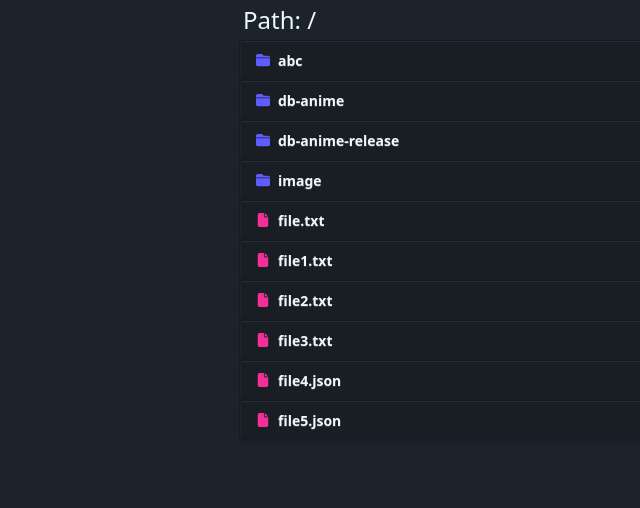
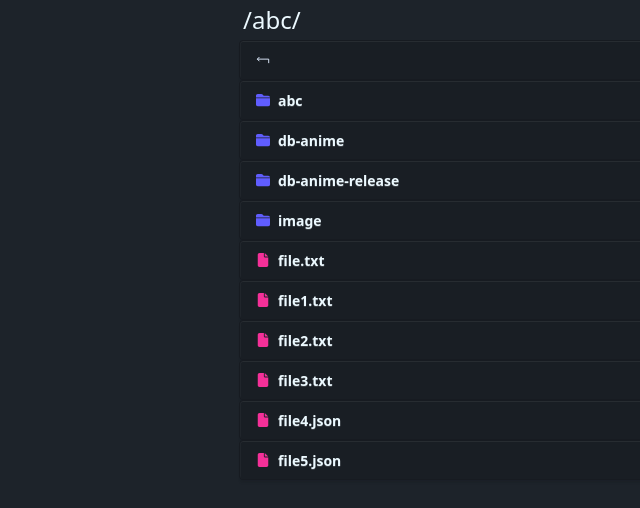
Before and after one commit to wdorsey/dotVFile, a Next.js app in the folder vfile-ui/: page / in a window 1280 px wide. Both pictures are taken after a click on the button "abc". Shown: the top 508 px of the page, without its empty margins (17-657 px from the left). Built offline with nearby package versions, Linux system fonts and the light colour scheme.

Commit message:
ui wip. got fileexplorer to a better place, need to redo approach with back button though

```diff
--- a/vfile-ui/src/app/api.ts
+++ b/vfile-ui/src/api.ts
@@ -1,4 +1,6 @@
 "use server";
+
+import { Record, RecordType } from "@/types";
 
 export declare interface VDirectory {
   id: string;
@@ -12,37 +14,40 @@ export declare interface VFileInfo {
   name: string;
 }
 
+export declare interface VFileDirectory {
+  dirs: VDirectory[];
+  files: VFileInfo[];
+}
+
 export async function getDirectories(dir: string): Promise<VDirectory[]> {
   // dummy data
   console.log(dir);
   const dirs = [
     {
       id: "bd8138f2-508e-48da-b8f5-b556061e75b2",
-      path: "/db-anime/",
+      path: dir.concat("db-anime/"),
       name: "db-anime",
     },
     {
       id: "0b3cf345-26cf-4cdc-9839-93d38bb3aefd",
-      path: "/db-anime-release/",
+      path: dir.concat("db-anime-release/"),
       name: "db-anime-release",
     },
     {
       id: "9ed9fba7-0306-48b1-8ae5-71a0e9270f60",
-      path: "/image/",
+      path: dir.concat("image/"),
       name: "image",
     },
     {
       id: "9ed9fba7-0306-48b1-8ae5-71a0e9270f60",
-      path: "/abc/",
+      path: dir.concat("abc/"),
       name: "abc",
     },
   ];
 
-  return dirs
-    .sort((a, b) => a.name.localeCompare(b.name))
-    .map((dir) => ({
-      ...dir,
-    })) as VDirectory[];
+  return dirs.map((dir) => ({
+    ...dir,
+  })) as VDirectory[];
 }
 
 export async function getFileInfos(dir: string): Promise<VFileInfo[]> {
@@ -52,38 +57,43 @@ export async function getFileInfos(dir: string): Promise<VFileInfo[]> {
     {
       id: "fe87f839-3678-4cba-9cda-5738f95dffab",
       name: "file3.txt",
-      path: "/file3.txt",
+      path: dir.concat("/file3.txt"),
     },
     {
       id: "fe87f839-3678-4cba-9cda-5738f95dffab",
       name: "file4.json",
-      path: "/file4.json",
+      path: dir.concat("/file4.json"),
     },
     {
       id: "fe87f839-3678-4cba-9cda-5738f95dffab",
       name: "file5.json",
-      path: "/file5.json",
+      path: dir.concat("/file5.json"),
     },
     {
       id: "fe87f839-3678-4cba-9cda-5738f95dffab",
       name: "file.txt",
-      path: "/file.txt",
+      path: dir.concat("/file.txt"),
     },
     {
       id: "fe87f839-3678-4cba-9cda-5738f95dffab",
       name: "file1.txt",
-      path: "/file1.txt",
+      path: dir.concat("/file1.txt"),
     },
     {
       id: "fe87f839-3678-4cba-9cda-5738f95dffab",
       name: "file2.txt",
-      path: "/file2.txt",
+      path: dir.concat("/file2.txt"),
     },
   ];
 
-  return files
-    .sort((a, b) => a.name.localeCompare(b.name))
-    .map((file) => ({
-      ...file,
-    })) as VFileInfo[];
+  return files.map((file) => ({
+    ...file,
+  })) as VFileInfo[];
 }
+
+export async function getDirectory(dir: string): Promise<VFileDirectory> {
+  return {
+    dirs: await getDirectories(dir),
+    files: await getFileInfos(dir),
+  } as VFileDirectory;
+}
--- a/vfile-ui/src/app/FileExplorer.tsx
+++ /dev/null
@@ -1,84 +0,0 @@
-import { FaFile, FaFolderClosed } from "react-icons/fa6";
-import { getDirectories, getFileInfos } from "./api";
-import React from "react";
-
-let path: string = "/";
-
-export enum RecordType {
-  Directory,
-  File,
-}
-
-interface Record {
-  type: RecordType;
-  path: string;
-  name: string;
-}
-
-function sortRecordNameCompare(a: Record, b: Record): number {
-  return a.name.localeCompare(b.name);
-}
-
-async function directoryRecords(): Promise<Record[]> {
-  const dirs = await getDirectories(path);
-
-  return dirs
-    .map((dir) => ({
-      type: RecordType.Directory,
-      path: dir.path,
-      name: dir.name,
-    }))
-    .sort(sortRecordNameCompare) as Record[];
-}
-
-async function fileRecords(): Promise<Record[]> {
-  const files = await getFileInfos(path);
-
-  return files
-    .map((file) => ({
-      type: RecordType.File,
-      path: file.path,
-      name: file.name,
-    }))
-    .sort(sortRecordNameCompare) as Record[];
-}
-
-function onRecordClick(record: Record): void {
-  if (record.type === RecordType.Directory) {
-    path = record.path;
-  } else {
-    // download file
-    console.log(record.path);
-  }
-}
-
-export default async function FileExplorer() {
-  const [path] = React.useState("/");
-  const dirs = await directoryRecords();
-  const files = await fileRecords();
-  const records = dirs.concat(files);
-
-  return (
-    <>
-      <div className="m-auto my-1 w-3xl px-1 text-2xl">Path: {path}</div>
-      <div className="m-auto flex w-3xl flex-col">
-        {records.map((record) => (
-          <button
-            className="btn flex w-full flex-row items-center gap-2 text-left"
-            key={record.path}
-            onClick={(e) => onRecordClick(record)}
-          >
-            <div>
-              {record.type === RecordType.Directory ? (
-                <FaFolderClosed className="fill-primary" />
-              ) : (
-                <FaFile className="fill-secondary" />
-              )}
-            </div>
-            <div className="grow">{record.name}</div>
-          </button>
-        ))}
-      </div>
-    </>
-  );
-}
--- a/vfile-ui/src/app/page.tsx
+++ b/vfile-ui/src/app/page.tsx
@@ -1,9 +1,13 @@
-import FileExplorer from "./FileExplorer";
+import { getDirectory } from "@/api";
+import FileExplorer from "@/components/FileExplorer";
 
-export default function Home() {
+export default async function Home() {
+  const path = "/";
+  const dir = await getDirectory(path);
+
   return (
     <div className="h-full w-full">
-      <FileExplorer />
+      <FileExplorer initialPath={path} initialDir={dir} />
     </div>
   );
 }
--- /dev/null
+++ b/vfile-ui/src/components/FileExplorer.tsx
@@ -0,0 +1,90 @@
+"use client";
+
+import { getDirectory, VFileDirectory } from "@/api";
+import { Path, Record, RecordType } from "@/types";
+import React from "react";
+import FileExplorerIcon from "./FileExplorerIcon";
+
+export default function FileExplorer({
+  initialPath,
+  initialDir,
+}: {
+  initialPath: string;
+  initialDir: VFileDirectory;
+}) {
+  function compileRecords(dir: VFileDirectory): Record[] {
+    function sortRecordNameCompare(a: Record, b: Record): number {
+      return a.name.localeCompare(b.name);
+    }
+
+    const dirRecords = dir.dirs
+      .map((dir) => ({
+        type: RecordType.Directory,
+        path: dir.path,
+        name: dir.name,
+      }))
+      .sort(sortRecordNameCompare) as Record[];
+
+    const fileRecords = dir.files
+      .map((file) => ({
+        type: RecordType.File,
+        path: file.path,
+        name: file.name,
+      }))
+      .sort(sortRecordNameCompare) as Record[];
+
+    return dirRecords.concat(fileRecords);
+  }
+
+  const [path, setPath] = React.useState({ path: initialPath } as Path);
+  const [records, setRecords] = React.useState(compileRecords(initialDir));
+
+  async function recordClick(record: Record): Promise<void> {
+    console.log(record.path);
+    if (
+      record.type === RecordType.Directory ||
+      record.type === RecordType.MoveBack
+    ) {
+      const newPath =
+        record.type === RecordType.Directory
+          ? ({ path: record.path, prevPath: path } as Path)
+          : ({ path: record.path, prevPath: path.prevPath } as Path);
+
+      console.log(JSON.stringify(newPath));
+      const dir = await getDirectory(record.path);
+      const newRecords = compileRecords(dir);
+
+      if (record.path !== "/") {
+        newRecords.unshift({
+          type: RecordType.MoveBack,
+          path: newPath.prevPath || "/",
+          name: "",
+        } as Record);
+      }
+
+      setPath(newPath);
+      setRecords(newRecords);
+    } else {
+      // download file
+      console.log(record.path);
+    }
+  }
+
+  return (
+    <>
+      <div className="m-auto my-1 w-3xl px-1 text-2xl">{path.path}</div>
+      <div className="m-auto flex w-3xl flex-col">
+        {records.map((record) => (
+          <button
+            className="btn flex w-full flex-row items-center gap-2 text-left"
+            key={record.path}
+            onClick={() => recordClick(record)}
+          >
+            <FileExplorerIcon type={record.type} />
+            <div className="grow">{record.name}</div>
+          </button>
+        ))}
+      </div>
+    </>
+  );
+}
--- /dev/null
+++ b/vfile-ui/src/components/FileExplorerIcon.tsx
@@ -0,0 +1,14 @@
+import { RecordType } from "@/types";
+import { FaFile, FaFolderClosed } from "react-icons/fa6";
+import { IoReturnUpBackSharp } from "react-icons/io5";
+
+export default function FileExplorerIcon({ type }: { type: RecordType }) {
+  switch (type) {
+    case RecordType.Directory:
+      return <FaFolderClosed className="fill-primary" />;
+    case RecordType.File:
+      return <FaFile className="fill-secondary" />;
+    case RecordType.MoveBack:
+      return <IoReturnUpBackSharp className="fill-primary-content" />;
+  }
+}
--- /dev/null
+++ b/vfile-ui/src/types.ts
@@ -0,0 +1,16 @@
+export enum RecordType {
+  Directory,
+  File,
+  MoveBack,
+}
+
+export interface Record {
+  type: RecordType;
+  path: string;
+  name: string;
+}
+
+export interface Path {
+  path: string;
+  prevPath: Path | undefined;
+}
```
